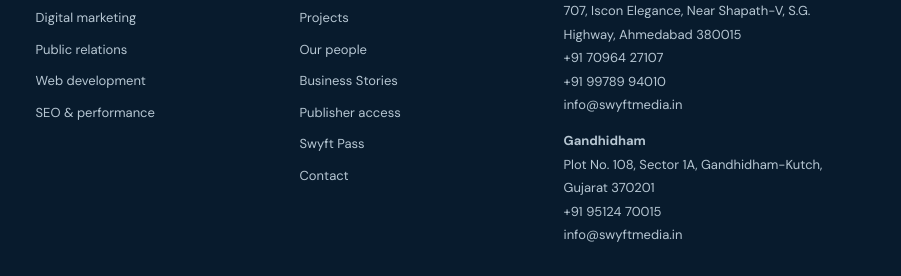
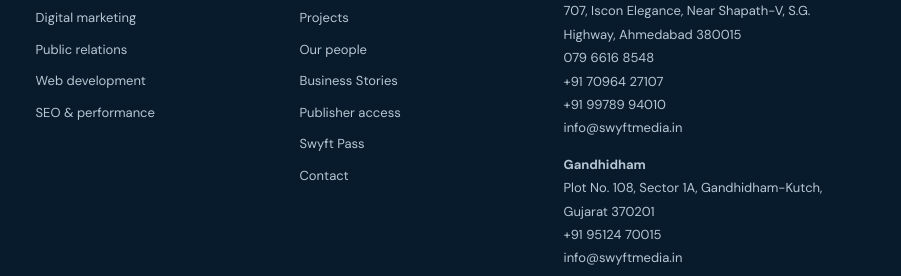
Before and after one commit to swyftmedia-1/Swyft, a website: page index.html in a window 1280 px wide. Shown: the part 4838-5114 px from the top of the page, 379-1280 px from the left. Drawn offline with Linux system fonts and the light colour scheme.

Commit message:
Update index.html

```diff
--- a/index.html
+++ b/index.html
@@ -610,6 +610,7 @@
                     <p>
                         <strong>Ahmedabad</strong><br>
                         707, Iscon Elegance, Near Shapath-V, S.G. Highway, Ahmedabad 380015<br>
+                        <a href="tel:+917966168548">079 6616 8548</a><br>
                         <a href="tel:+917096427107">+91 70964 27107</a><br>
                         <a href="tel:+919978994010">+91 99789 94010</a><br>
                         <a href="mailto:info@swyftmedia.in">info@swyftmedia.in</a>
```
